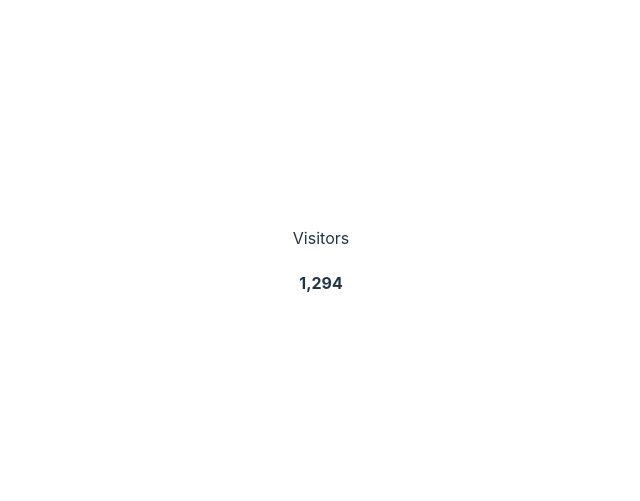
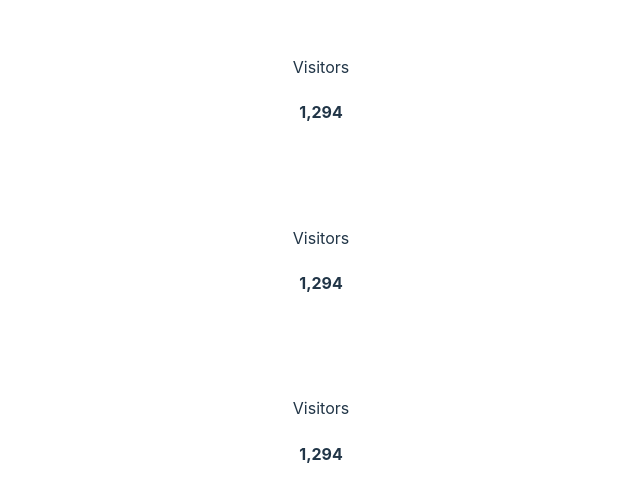
Before and after one commit to RahatIT786/crm-umrahrahat, a Vue app in the folder frontend/: page / in a window 1280 px wide. Shown: the part 137-638 px from the top of the page, without its empty margins (319-959 px from the left). Built offline with nearby package versions, Linux system fonts and the light colour scheme.

Commit message:
dashboard access

```diff
--- a/frontend/src/pages/Dashboard.vue
+++ b/frontend/src/pages/Dashboard.vue
@@ -1,5 +1,9 @@
 <template>
-<CountLabel :count="1294" />
+<div class="row">
+    <CountLabel :count="Visitors" />
+<CountLabel :count="Visitors" />
+<CountLabel :count="Visitors" />
+</div>
 </template>
 <script>
 import CountLabel from '../components/ui/CountLabel.vue';
```
